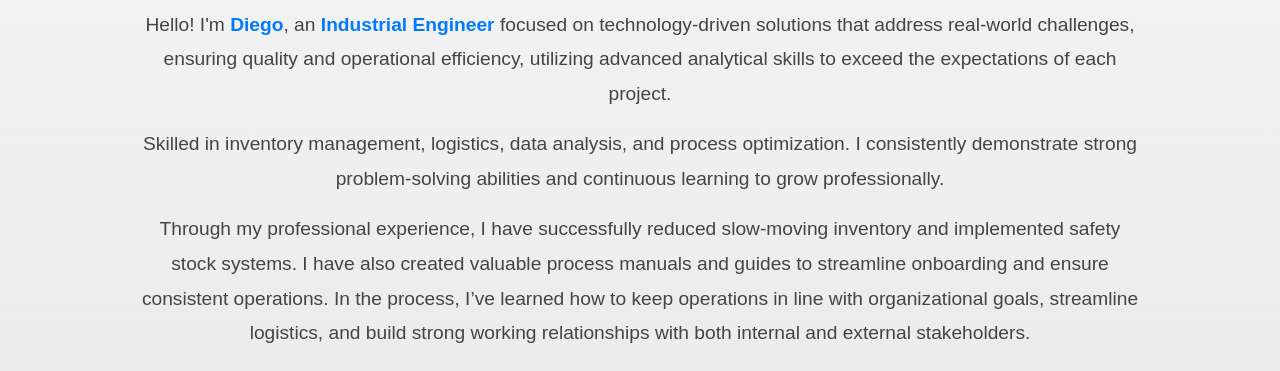
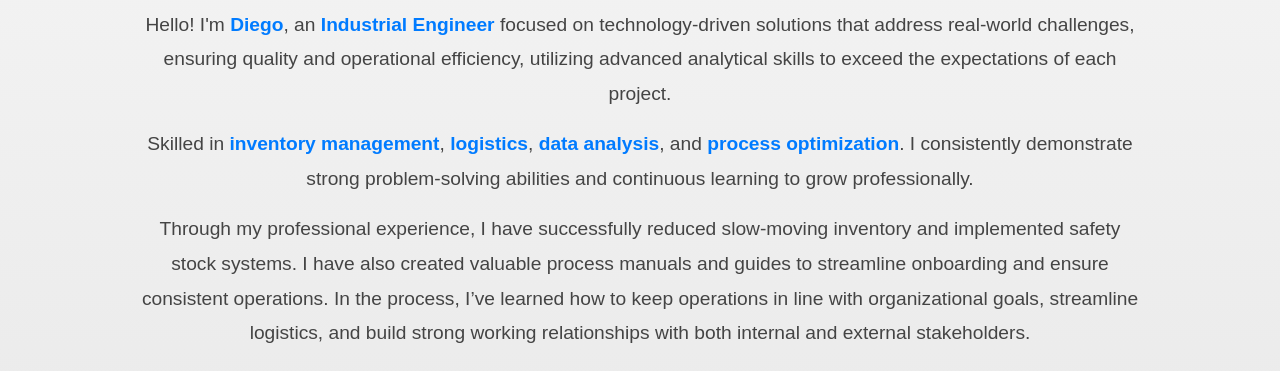
Before and after one commit to diegogv6/Portfolio, a plain HTML site: page index.html in a window 1280 px wide. Shown: the part 429-800 px from the top of the page. Drawn offline with nearby package versions, Linux system fonts and the light colour scheme.

Commit message:
Update index.html

```diff
--- a/index.html
+++ b/index.html
@@ -51,7 +51,7 @@
     <img src="Images/About/about.jpg" alt="About Me">
     <div class="about-text">
       <p>Hello! I'm <span class="highlight">Diego</span>, an <span class="highlight">Industrial Engineer</span> focused on technology-driven solutions that address real-world challenges, ensuring quality and operational efficiency, utilizing advanced analytical skills to exceed the expectations of each project.</p>
-      <p>Skilled in inventory management, logistics, data analysis, and process optimization. I consistently demonstrate strong problem-solving abilities and continuous learning to grow professionally.</p>
+      <p>Skilled in <span class="highlight">inventory management</span>, <span class="highlight">logistics</span>, <span class="highlight">data analysis</span>, and <span class="highlight">process optimization</span>. I consistently demonstrate strong problem-solving abilities and continuous learning to grow professionally.</p>
       <p>Through my professional experience, I have successfully reduced slow-moving inventory and implemented safety stock systems. I have also created valuable process manuals and guides to streamline onboarding and ensure consistent operations. In the process, I’ve learned how to keep operations in line with organizational goals, streamline logistics, and build strong working relationships with both internal and external stakeholders.</p>
     </div>
   </section>
```
